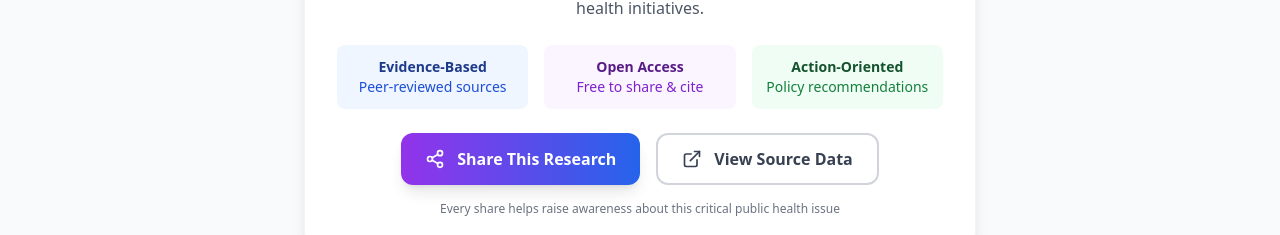
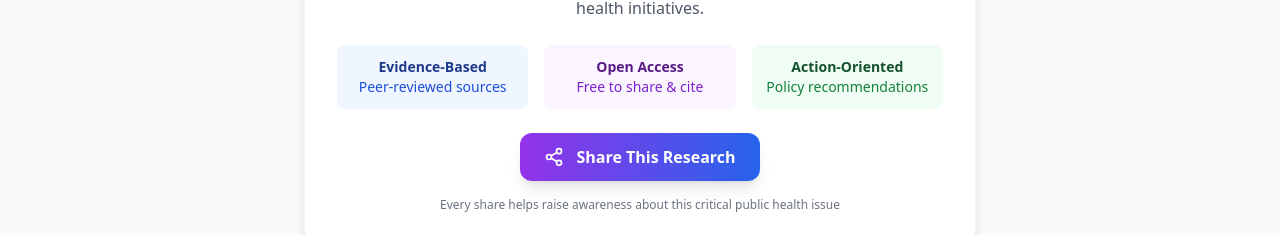
Before and after one commit to arnsteinsm/mental-health-research, a React (Vite) app: page / in a window 1280 px wide. Shown: the part 6040-6275 px from the top of the page. Built offline with nearby package versions, Linux system fonts and the light colour scheme; no server answers.

Commit message:
Updated DownloadCTA.tsx

```diff
--- a/src/components/DownloadCTA.tsx
+++ b/src/components/DownloadCTA.tsx
@@ -82,15 +82,7 @@ const CallToAction: React.FC<CallToActionProps> = ({ variant = 'header', classNa
             Share This Research
           </button>
 
-          <a
-            href="https://data.europa.eu/data/datasets/rep2namroxi8l8deyq15w?locale=en"
-            target="_blank"
-            rel="noopener noreferrer"
-            className="inline-flex items-center px-6 py-3 bg-white border-2 border-gray-300 text-gray-700 font-semibold rounded-xl hover:border-gray-400 hover:bg-gray-50 transition-all duration-300"
-          >
-            <ExternalLink className="w-5 h-5 mr-3" />
-            View Source Data
-          </a>
+
         </div>
 
         <p className="text-xs text-gray-500 mt-4">
```
